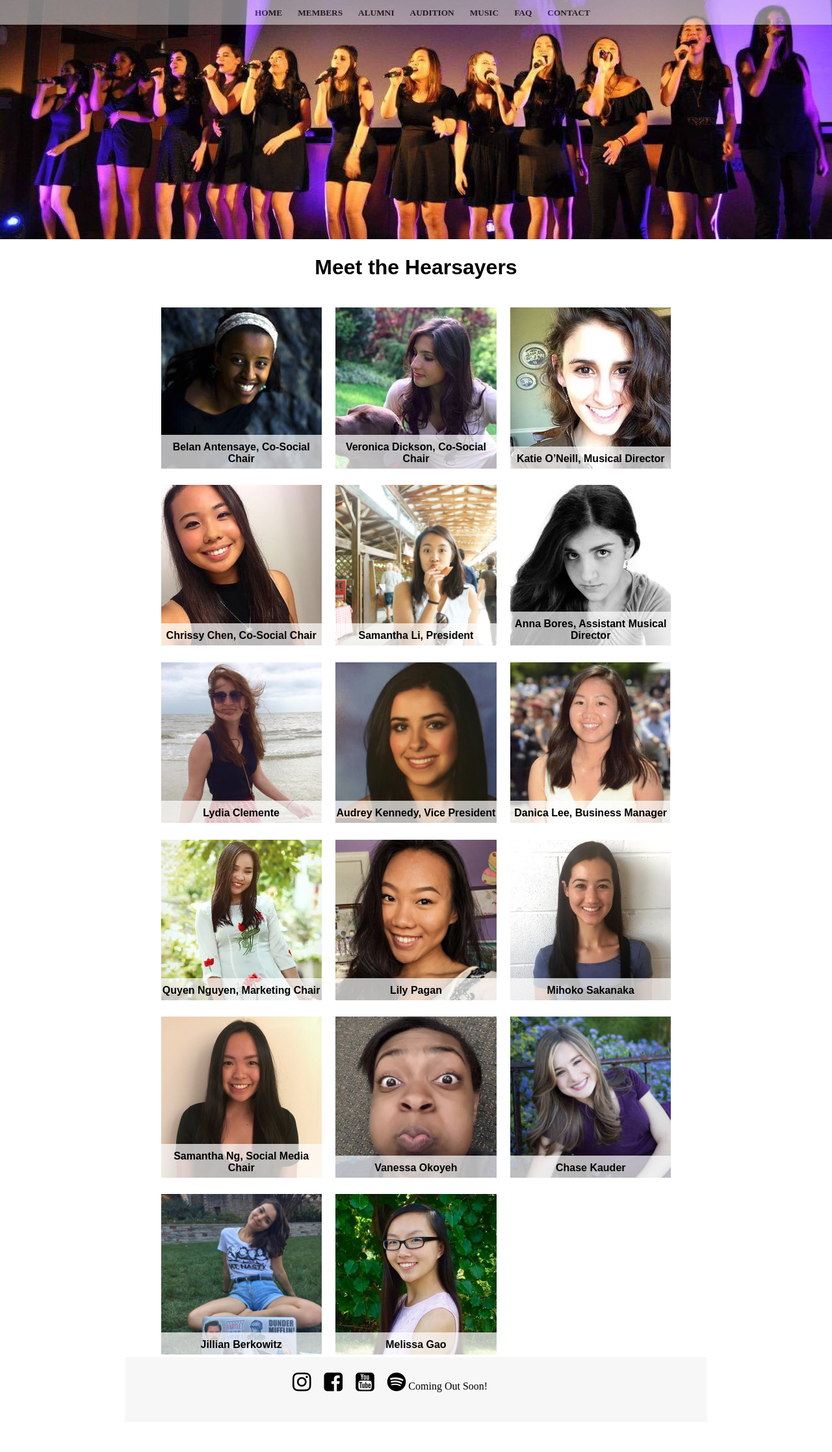
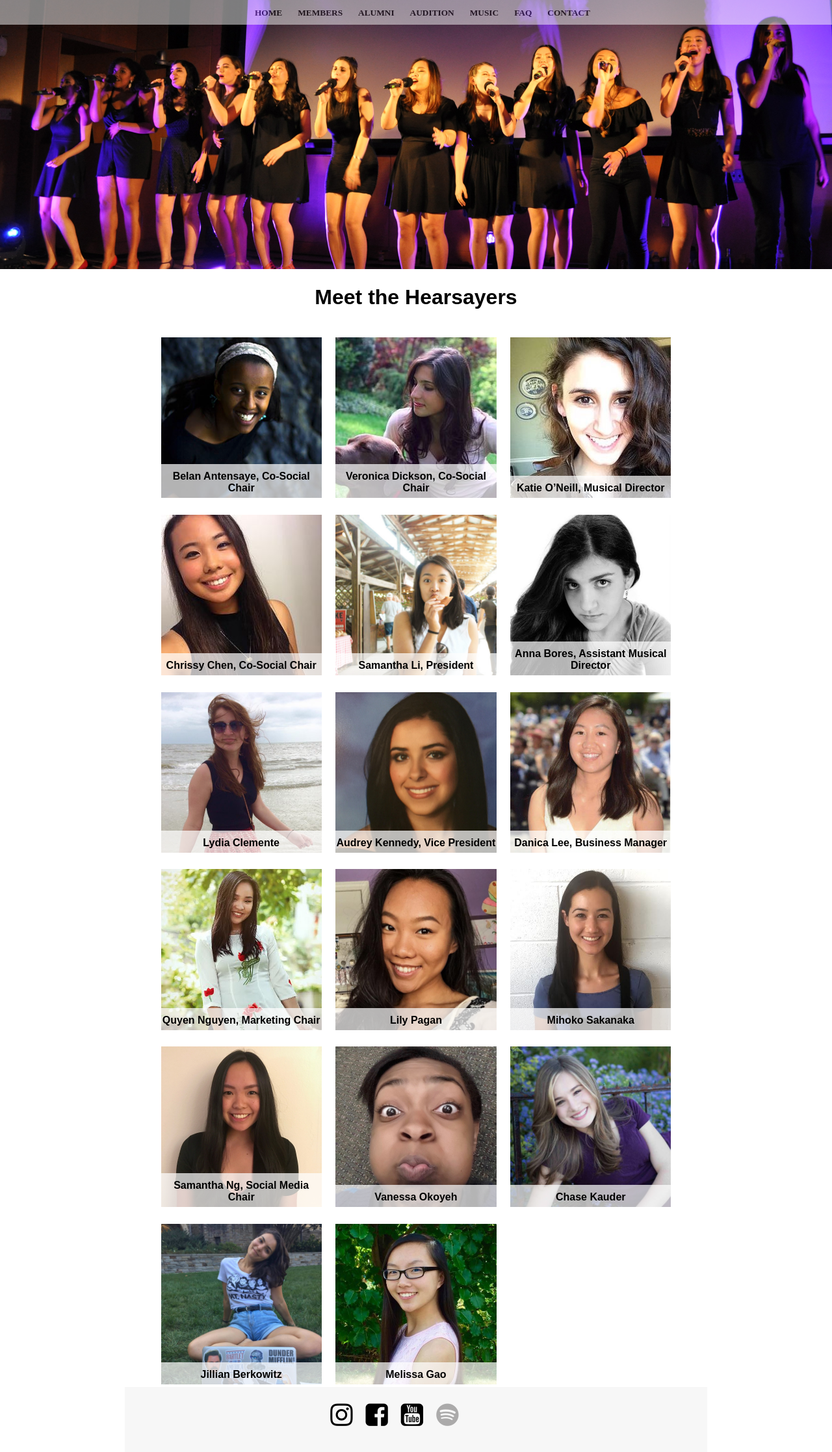
Before and after one commit to vml39/Hearsay-Website-Design, a PHP site: page /current_members.php in a window 1280 px wide. Shown: the whole page at 65% size. Before the commit the page ends 2142 px from the top, so only its background shows below. Run offline with PHP 8.4, Linux system fonts and the light colour scheme; some web fonts are replaced.

Commit message:
reportoire.php design update

```diff
--- a/alumni.php
+++ b/alumni.php
@@ -35,7 +35,11 @@
     </form>
 
     <!-- still need to include php validation; currently using js validation -->
-
+  </br>
+  </br>
+  </br>
+  </br>
+  </br>
   </div>
 
   <?php
--- a/current_members.php
+++ b/current_members.php
@@ -4,8 +4,8 @@
 <head>
   <meta charset="utf-8">
   <title>Hearsay A Cappella</title>
+  <link rel="stylesheet" type ="text/css" href="styles/members.css" media="all"/>
   <link rel="stylesheet" type ="text/css" href="styles/all.css" media="all"/>
-  <link rel="stylesheet" type ="text/css" href="styles/members.css" media="all"/>
   <script src="scripts/jquery-3.2.1.min.js" type="text/javascript"></script>
   <script src="scripts/members.js" type="text/javascript"></script>
   <link href="https://fonts.googleapis.com/css?family=Khula" rel="stylesheet">
@@ -195,8 +195,9 @@
 
   </div>
 
-   <?php
-   include "includes/footer.php";
-   ?>
+      <?php
+      include "includes/footer.php";
+      ?>
+
 
 </body>
--- a/includes/footer.php
+++ b/includes/footer.php
@@ -8,7 +8,9 @@
     <li><a href="https://www.instagram.com/hearsayacappella/?hl=en"> <i class="fa fa-instagram fa-1x"></i> </a></li>
     <li><a href="https://www.facebook.com/HearsayACappella/"> <i class="fa fa-facebook-square fa-1x"></i> </a></li>
     <li><a href="https://www.youtube.com/user/HearsayACappella"><i class="fa fa-youtube-square fa-1x"></i> </a></li>
-    <li><a href=""><i class="fa fa-spotify fa-1x"></i></a> Coming Out Soon!</li>
+<div id="spotify">
+    <li><i class="fa fa-spotify fa-1x" title="Spotify coming soon!"></i></li>
+  </div>
   </ul>
 </div>
 </html>
--- a/includes/navigation_index.php
+++ b/includes/navigation_index.php
@@ -14,7 +14,4 @@
   <div class="frontcover">
     <img src="images/frontpage-cover.jpg" alt="frontpage-cover">
   </div>
-  <div class="logo-index">
-      <a href="index.php"><img src='images/logo.png' alt="logo"></a>
-  </div>
 </div>
--- a/index.php
+++ b/index.php
@@ -23,8 +23,4 @@
    <?php
    include "includes/footer.php";
    ?>
-<!--- When you try to scroll sideways, there is a significant amount of space
-to the right of the page even though everything is set to width: 100%. Is there anyway
-to fix this? Thank you!-->
-
 </body>
--- a/styles/all.css
+++ b/styles/all.css
@@ -34,19 +34,6 @@ img[src="images/frontpage-cover.jpg"] {
 img[src="images/pages-cover.jpg"] {
   width: 100%;
   padding: 0px;
-}
-
-img[src="images/logo.png"] {
-  width: 100%;
-}
-
-.logo-index {
-    margin: auto;
-    position: fixed;
-    z-index: 1;
-    top: 20%;
-    left: 30%;
-    width: 40%;
 }
 
 .nav-index ul {
@@ -87,6 +74,7 @@ img[src="images/logo.png"] {
   width: 100%;
   background-color: #F7F7F7;
   opacity: 0.5;
+  z-index: 1;
 }
 
 .nav li {
@@ -115,19 +103,16 @@ img[src="images/logo.png"] {
   margin: auto;
   padding: 0;
   display: block;
-  width: 100%;
 }
 
 .footer ul {
   list-style-type: none;
-  bottom: 20%;
   overflow: hidden;
   background-color: #f7f7f7;
   width: 400px;
-  padding: 0;
-  margin: 0 auto;
+  margin: auto;
   height: 100px;
-  /*padding-left: 43%;*/
+  padding-left: 13%;
 }
 
 .footer li {
@@ -138,7 +123,7 @@ img[src="images/logo.png"] {
 }
 
 .footer li a {
-    font-size: 25pt;
+    font-size: 30pt;
     color: #000;
     text-align: center;
     padding: 0;
@@ -147,6 +132,25 @@ img[src="images/logo.png"] {
 .footer a:hover {
   color: #662d91;
 }
+
+#spotify li {
+  float: left;
+  margin-left: 10px;
+  margin-right: 10px;
+  margin-top: 5%;
+}
+
+#spotify a:hover {
+    color:  #ABAAAA;
+  }
+
+#spotify li {
+  font-size: 30pt;
+  color: #ABAAAA;
+  text-align: center;
+  padding: 0;
+}
+
 
 /** index.php */
 #about p{
```
Also changed, not shown: images/pages-cover.jpg, 3 other files.
